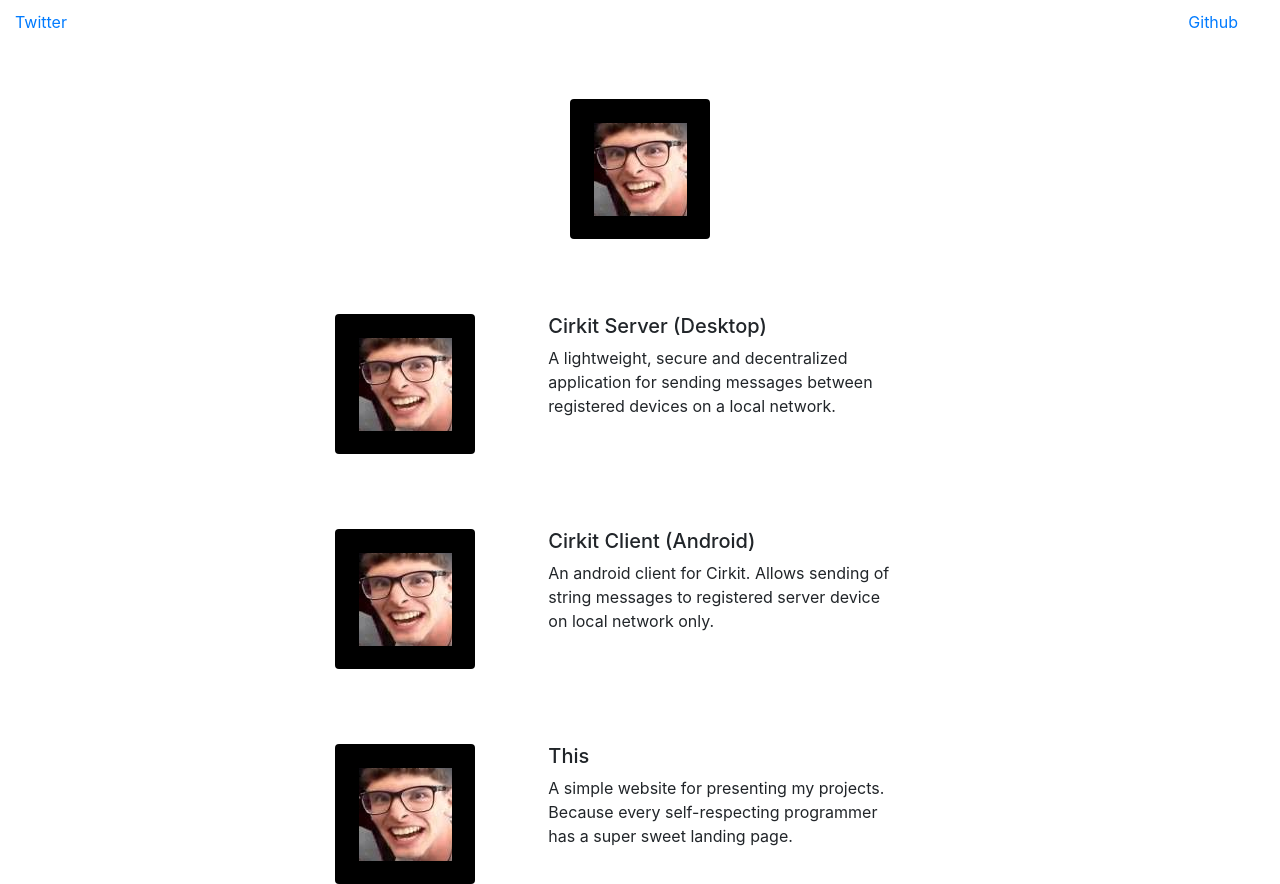
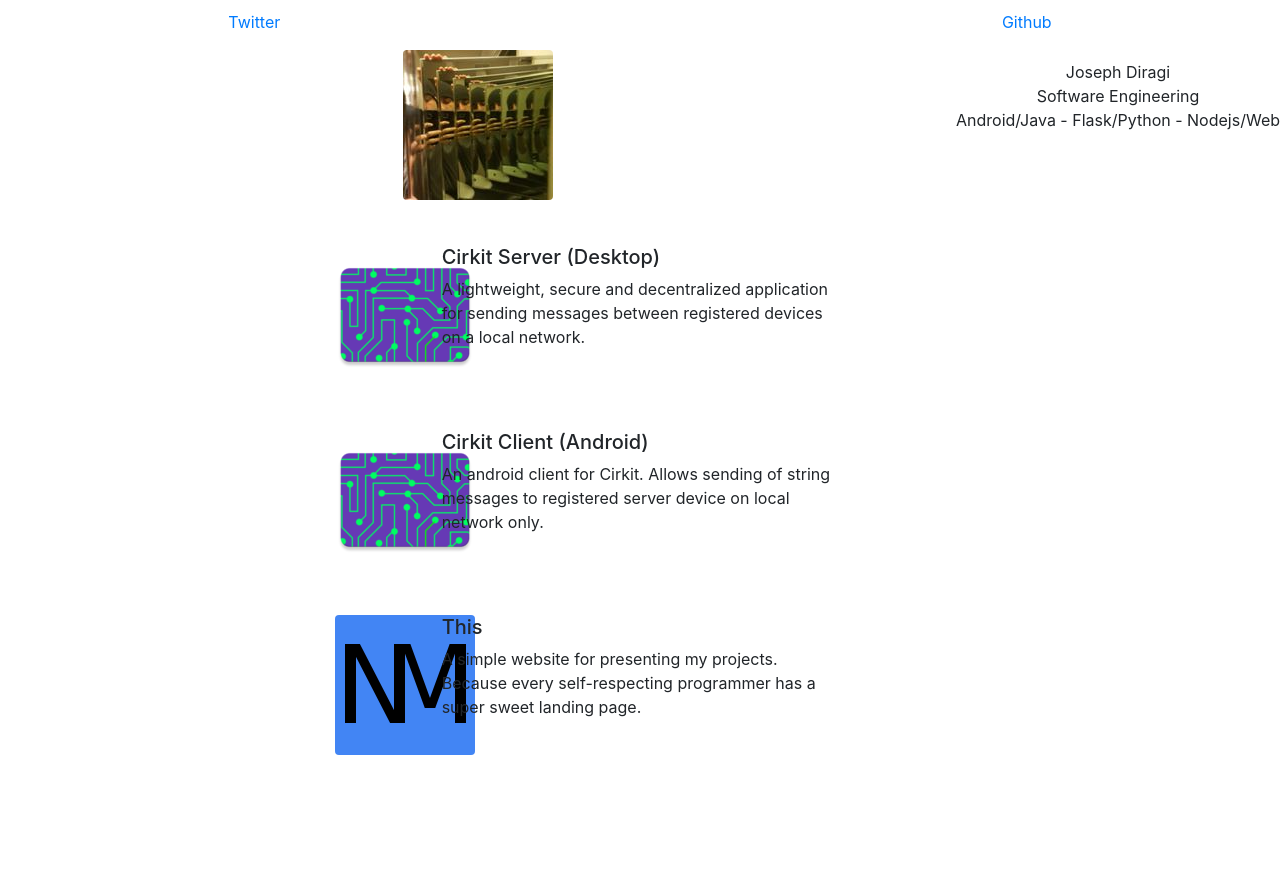
Before and after one commit to TheNightmanCodeth/homepage, a Flask app: page / in a window 1280 px wide. After the commit the page ends 755 px from the top, so only its background shows below. Run offline with Flask 2, Linux system fonts and the light colour scheme; data comes from the database, SQL or seed files in the repository; both versions use the stored data as it was after the commit; some libraries are stand-ins or nearby versions.

Commit message:
Closes #1 and #2

```diff
--- a/homepage.py
+++ b/homepage.py
@@ -46,6 +46,6 @@ def close_db(error):
 @homepage.route('/')
 def home():
     db = get_db()
-    query = db.execute('select title, description from projects order by id desc')
+    query = db.execute('select title, description, img, language from projects order by id desc')
     projects = query.fetchall()
     return render_template('main.html', projects=projects)
--- a/schema.sql
+++ b/schema.sql
@@ -2,5 +2,7 @@ drop table if exists projects;
 create table projects (
   id integer primary key autoincrement,
   title text not null,
-  description text not null
+  description text not null,
+  img text not null,
+  language text not null
 );
--- a/static/stylesheets/main.css
+++ b/static/stylesheets/main.css
@@ -1,3 +1,4 @@
 .margin-top-links { margin-top:10px; }
-.margin-top-img { margin-top:65px; }
-.margin-top-list { margin-top: 75px; }
+.margin-top-head { margin-top:65px; }
+.margin-bot-head { margin-bottom: 35px; }
+.margin-top-list { margin-top: 45px; }
--- a/templates/main.html
+++ b/templates/main.html
@@ -12,25 +12,27 @@
   <div class="container-fluid">
     <!-- Links -->
     <div class="row margin-top-links">
-      <div class="col-md-1"><a href="https://twitter.com/joooyooo2">Twitter</a></div>
-      <div class="col-md-1 offset-md-10"><a href="https://github.com/TheNightmanCodeth">Github</a></div>
+      <div class="col-md-1 offset-md-2"><a href="https://twitter.com/joooyooo2">Twitter</a></div>
+      <div class="col-md-1 offset-md-6"><a href="https://github.com/TheNightmanCodeth"><p class="text-md-right">Github</p></a></div>
     </div>
     <!-- Photo and Text -->
-    <div class="row margin-top-img">
-      <!-- Image (To be updated) -->
+    <div class="row margin-top-img margin-bot-head">
+      <!-- Image (Will be updated when I get a better pic of me not looking like trash) -->
       <img src="static/img/default.png" class="img-fluid rounded mx-auto d-block" alt="Me">
+      <!-- Bio-ish -->
+      <p class="text-md-center text-sm-center text-lg-center margin-top-links">Joseph Diragi<br/>Software Engineering<br/>Android/Java - Flask/Python - Nodejs/Web</p>
     </div>
     {% for project in projects %}
     <div class="row margin-top-list">
       <!-- Project icon/image -->
-      <div class="col-md-2 offset-md-3">
-        <img src="static/img/default.png" class="img-fluid rounded" alt="The game">
+      <div class="col-md-1 offset-md-3 offset-lg-3 offset-sm-1 offset-xs-1">
+        <img src="{{ project.img }}" class="img rounded" alt="The game">
       </div>
       <!-- Project title & description & language tag -->
-      <div class="col-md-7">
+      <div class="col-md-4 offset-md-1 offset-lg-0">
         <h5>{{ project.title }}</h5>
         <div class="row">
-          <div class="col-md-6">
+          <div class="col-md-12">
             <p>{{ project.description }}</p>
           </div>
         </div>
```
Also changed, not shown: nightman.db, static/img/default.png.
